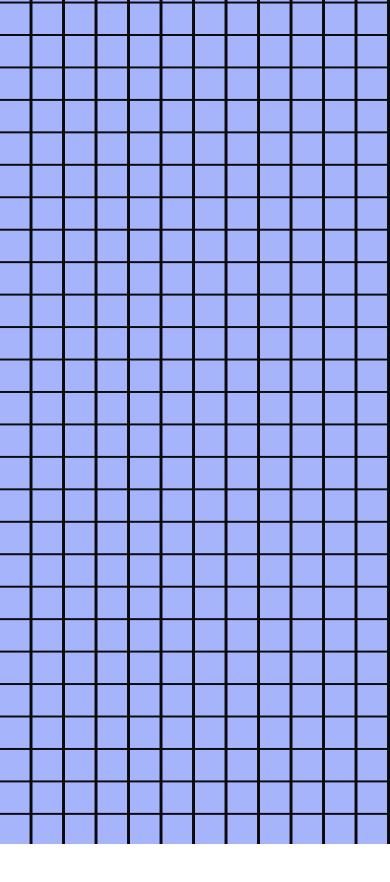
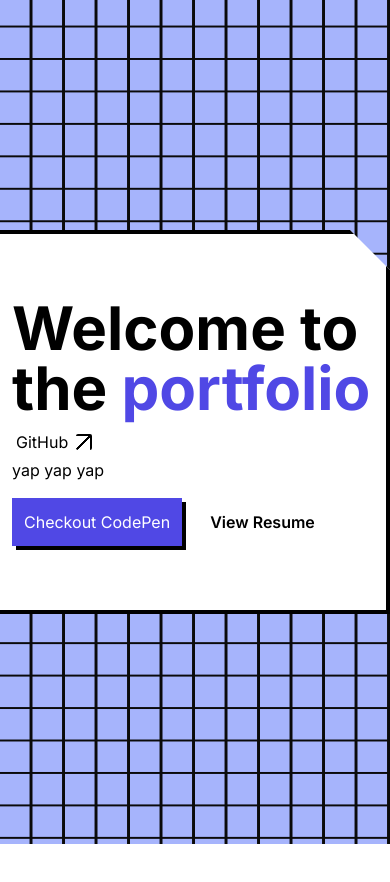
Before and after one commit to milinD537/portfolio, a Next.js app: page / in a window 390 px wide. Shown: the top 882 px of the page. Built offline with nearby package versions, Linux system fonts and the light colour scheme.

Commit message:
more hero section stuff

```diff
--- a/src/app/components/HeroOne.tsx
+++ b/src/app/components/HeroOne.tsx
@@ -1,5 +1,46 @@
+import Link from "next/link"
 import React from "react"
 
 export default function HeroOne() {
-	return <div className="heroOne bgGridWrapperOne | h-svh sticky top-0"></div>
+	const accentColor = "hsl(243,75%,59%)"
+	return (
+		<div className="heroOne bgGridWrapperOne | grid items-center h-screen sticky top-0">
+			<div className="bg-white border-b-4 border-r-4 border-t-4 border-black w-fit px-3 md:px-8 py-16 [clip-path:polygon(0%_0%,calc(100%_-_2.5rem)_0%,100%_2.5rem,100%_100%,0%_100%)]">
+				<h2 className="font-bold text-6xl">
+					Welcome to the{" "}
+					<span className={`text-[hsl(243,75%,59%)]`}>portfolio</span>
+				</h2>
+				<Link
+					href={"https://github.com/milinD537"}
+					className="inline-block"
+				>
+					<p className="mt-2 flex flex-row-reverse gap-2 items-center p-1 w-fit">
+						<span className="linkIcon | w-4 h-4 rounded-[2px]"></span>
+						<span className="linkUnderline | inline-block relative overflow-hidden | before:absolute before:bottom-0 before:w-full before:h-0.5 before:bg-black before:-translate-x-full before:transition-transform">
+							GitHub
+						</span>
+					</p>
+				</Link>
+				<p className="">yap yap yap</p>
+				<div className="mt-4 flex gap-4 items-center">
+					<Link href={"https://codepen.io/milind537"}>
+						<p
+							className={`group bg-[hsl(243,75%,59%)] text-white p-3 relative | before:absolute before:inset-0 before:-z-10 before:bg-black before:translate-x-1 before:translate-y-1 before:group-hover:translate-x-0 before:group-hover:translate-y-0`}
+						>
+							Checkout CodePen
+						</p>
+					</Link>
+					<Link
+						href={
+							"https://drive.google.com/file/d/13fTyVKtEX3o-hC24wKJnxQJT1fXjh0Wk/view?usp=sharing"
+						}
+					>
+						<p className="font-semibold p-3 hover:bg-gray-200">
+							View Resume
+						</p>
+					</Link>
+				</div>
+			</div>
+		</div>
+	)
 }
--- a/src/app/components/HeroTwo.tsx
+++ b/src/app/components/HeroTwo.tsx
@@ -2,7 +2,7 @@ import React from "react"
 
 export default function HeroTwo() {
 	return (
-		<div className="heroTwo | grid *:[grid-area:1/-1] place-items-center h-svh sticky top-0">
+		<div className="heroTwo | grid *:[grid-area:1/-1] place-items-center h-screen sticky top-0">
 			<div className="bgGridWrapperTwo horizontal"></div>
 			<div className="bgGridWrapperTwo vertical"></div>
 			<div className="textHoverEffect">
--- a/src/app/globals.css
+++ b/src/app/globals.css
@@ -1,4 +1,4 @@
-@import url("https://fonts.googleapis.com/css2?family=Noto+Sans:wdth,wght@62.5..100,100..900&display=swap");
+@import url("https://fonts.googleapis.com/css2?family=Noto+Sans:ital,wdth,wght@0,62.5..100,100..900;1,62.5..100,100..900&family=Poppins:ital,wght@0,100;0,200;0,300;0,400;0,500;0,600;0,700;0,800;0,900;1,100;1,200;1,300;1,400;1,500;1,600;1,700;1,800;1,900&display=swap");
 @tailwind base;
 @tailwind components;
 @tailwind utilities;
@@ -9,13 +9,18 @@
 	--background-end-rgb: 255, 255, 255;
 }
 
+/* Default Font */
+body {
+	font-family: "Poppins", sans-serif;
+}
+
 /* Main */
 
 .heroTwo {
 	clip-path: circle(0%);
 	animation: circleReveal linear forwards;
 	animation-timeline: scroll();
-	animation-range: 0 90vh;
+	animation-range: 0 100vh;
 }
 
 @keyframes circleReveal {
@@ -40,12 +45,7 @@
 	/*   --bgColor: black;
   --borderColor: hsl(120 100% 20%); */
 	background-color: var(--bgColor);
-	background-image:
-/*     linear-gradient(
-      var(--bgColor),
-      transparent 35% 65%,
-      var(--bgColor)
-    ), */ linear-gradient(
+	background-image: linear-gradient(
 			transparent calc(var(--blockSize) - var(--borderWidth)),
 			var(--borderColor) calc(var(--blockSize) - var(--borderWidth))
 		),
@@ -55,8 +55,7 @@
 			var(--borderColor) calc(var(--blockSize) - var(--borderWidth))
 		);
 
-	background-size:
-/*     100% 100%, */ var(--blockSize) var(--blockSize),
+	background-size: var(--blockSize) var(--blockSize),
 		var(--blockSize) var(--blockSize);
 	background-repeat: round;
 	animation: gridBgMove 2s infinite linear;
@@ -64,8 +63,7 @@
 
 @keyframes gridBgMove {
 	to {
-		background-position-y:
-/*       0, */ var(--blockSize);
+		background-position-y: var(--blockSize);
 	}
 }
 
@@ -150,11 +148,6 @@
 			calc(100% + (var(--trailHeight) * var(--blockSize)));
 	}
 }
-@keyframes gridBgMove {
-	to {
-		background-position-y: var(--blockSize);
-	}
-}
 
 /* Text Hover Effect */
 .textHoverEffect {
@@ -166,7 +159,7 @@
 	font-family: "Noto Sans", sans-serif;
 	user-select: none;
 }
-span {
+.textHoverEffect span {
 	--add: 0;
 	display: inline-block;
 	line-height: 100%;
@@ -174,19 +167,35 @@ span {
 	font-weight: calc(300 + 600 * var(--add));
 	font-variation-settings: "wdth" calc(62.5 + 37.5 * var(--add));
 	text-transform: uppercase;
-	font-size: clamp(3.5rem, 12.5vw + 1px, 10rem);
+	font-size: clamp(4.5rem, 12.5vw + 1px, 10rem);
 	color: hsl(99deg, 1%, calc(90% + 20% * var(--add)));
 	text-shadow: 0 0 max(25px, 1.3020833333vw) hsla(0, 0%, 100%, 0.8);
 	transition: font-weight 0.25s, font-variation-settings 0.25s;
 }
-span:hover {
+.textHoverEffect span:hover {
 	--add: 1;
 }
-span:hover + span,
-span:has(+ span:hover) {
+.textHoverEffect span:hover + span,
+.textHoverEffect span:has(+ span:hover) {
 	--add: 0.5;
 }
-span:hover + span + span,
-span:has(+ span + span:hover) {
+.textHoverEffect span:hover + span + span,
+.textHoverEffect span:has(+ span + span:hover) {
 	--add: 0.25;
 }
+
+.linkIcon {
+	background-image: linear-gradient(
+			-45deg,
+			transparent calc(50% - 1px),
+			black calc(50% - 1px) calc(50% + 1px),
+			transparent calc(50% + 1px)
+		),
+		linear-gradient(black 2px, transparent 2px),
+		linear-gradient(-90deg, black 2px, transparent 2px);
+}
+
+.linkUnderline:hover::before,
+.linkIcon:hover + .linkUnderline::before {
+	transform: translateX(0%);
+}
--- a/src/app/page.tsx
+++ b/src/app/page.tsx
@@ -7,7 +7,7 @@ export default function Home() {
 	return (
 		<div className="wrapper">
 			<section className="hero-section">
-				<div className="heroWrapper | h-[200svh] grid *:[grid-area:1/-1]">
+				<div className="heroWrapper | h-[200vh] grid *:[grid-area:1/-1]">
 					<HeroOne />
 					<HeroTwo />
 				</div>
```
